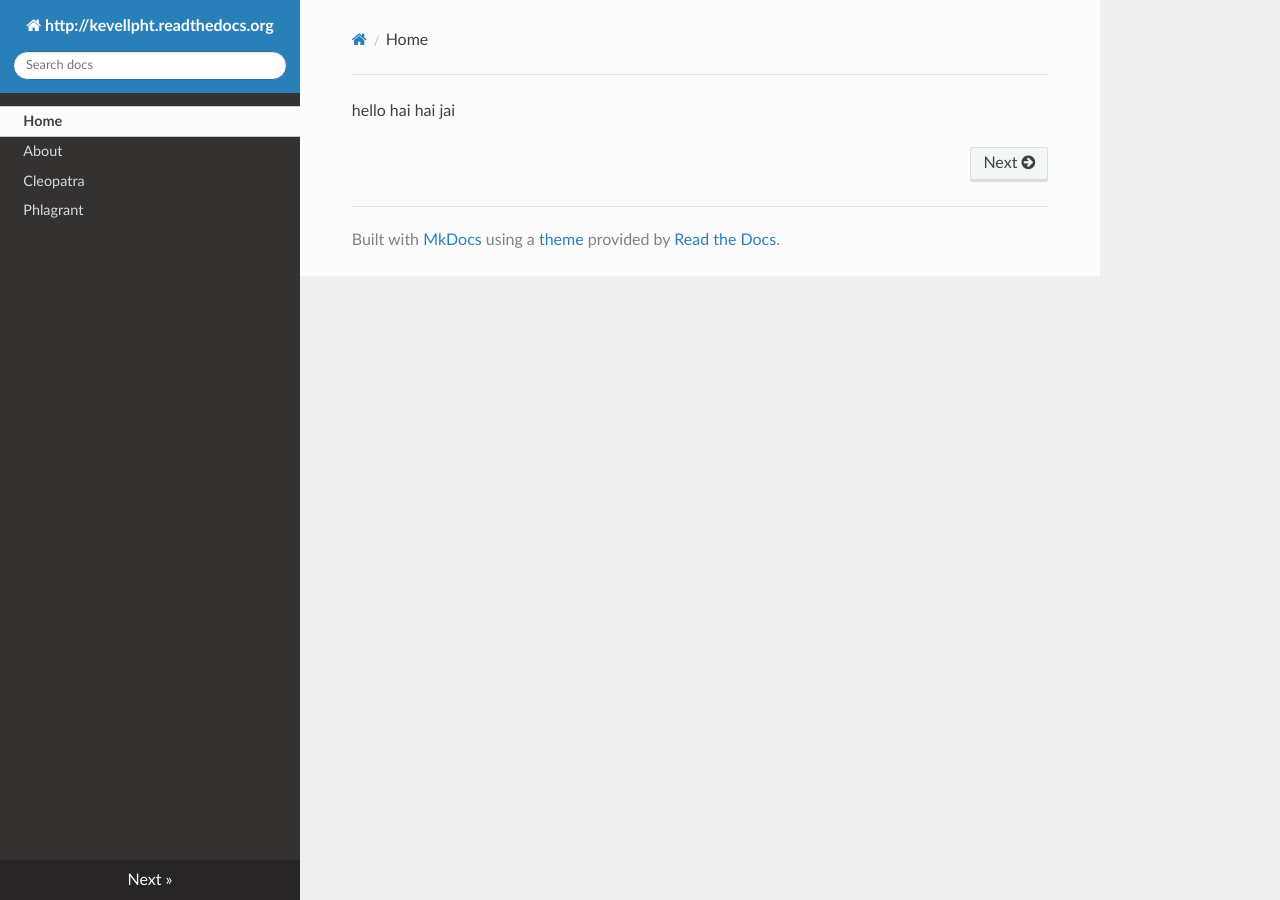
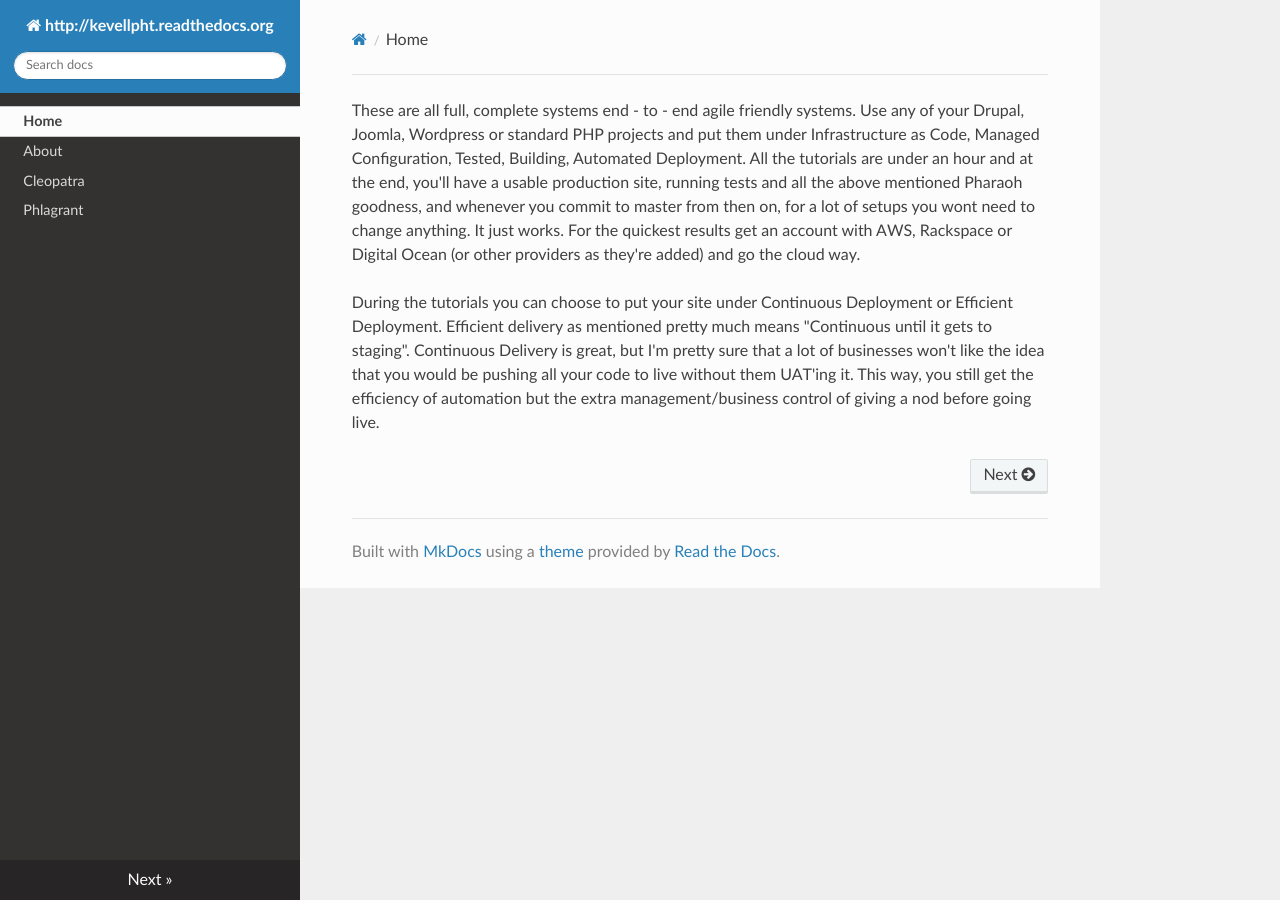
Before and after one commit to KevellCorp/kevellpht, an MkDocs documentation site: the page built from docs/index.md, in a window 1280 px wide. Built offline with MkDocs 1.6.1, drawn with Linux system fonts in a browser that asks for light colours; nearby versions of some CDN libraries; old or Windows-style settings are respelled for this version of MkDocs.

Commit message:
Update index.md
demo

```diff
--- a/docs/index.md
+++ b/docs/index.md
@@ -1,3 +1,3 @@
-hello hai
-hai
-jai
+These are all full, complete systems end - to - end agile friendly systems. Use any of your Drupal, Joomla, Wordpress or standard PHP projects and put them under Infrastructure as Code, Managed Configuration, Tested, Building, Automated Deployment. All the tutorials are under an hour and at the end, you'll have a usable production site, running tests and all the above mentioned Pharaoh goodness, and whenever you commit to master from then on, for a lot of setups you wont need to change anything. It just works. For the quickest results get an account with AWS, Rackspace or Digital Ocean (or other providers as they're added) and go the cloud way.
+
+During the tutorials you can choose to put your site under Continuous Deployment or Efficient Deployment. Efficient delivery as mentioned pretty much means "Continuous until it gets to staging". Continuous Delivery is great, but I'm pretty sure that a lot of businesses won't like the idea that you would be pushing all your code to live without them UAT'ing it. This way, you still get the efficiency of automation but the extra management/business control of giving a nod before going live.
```
